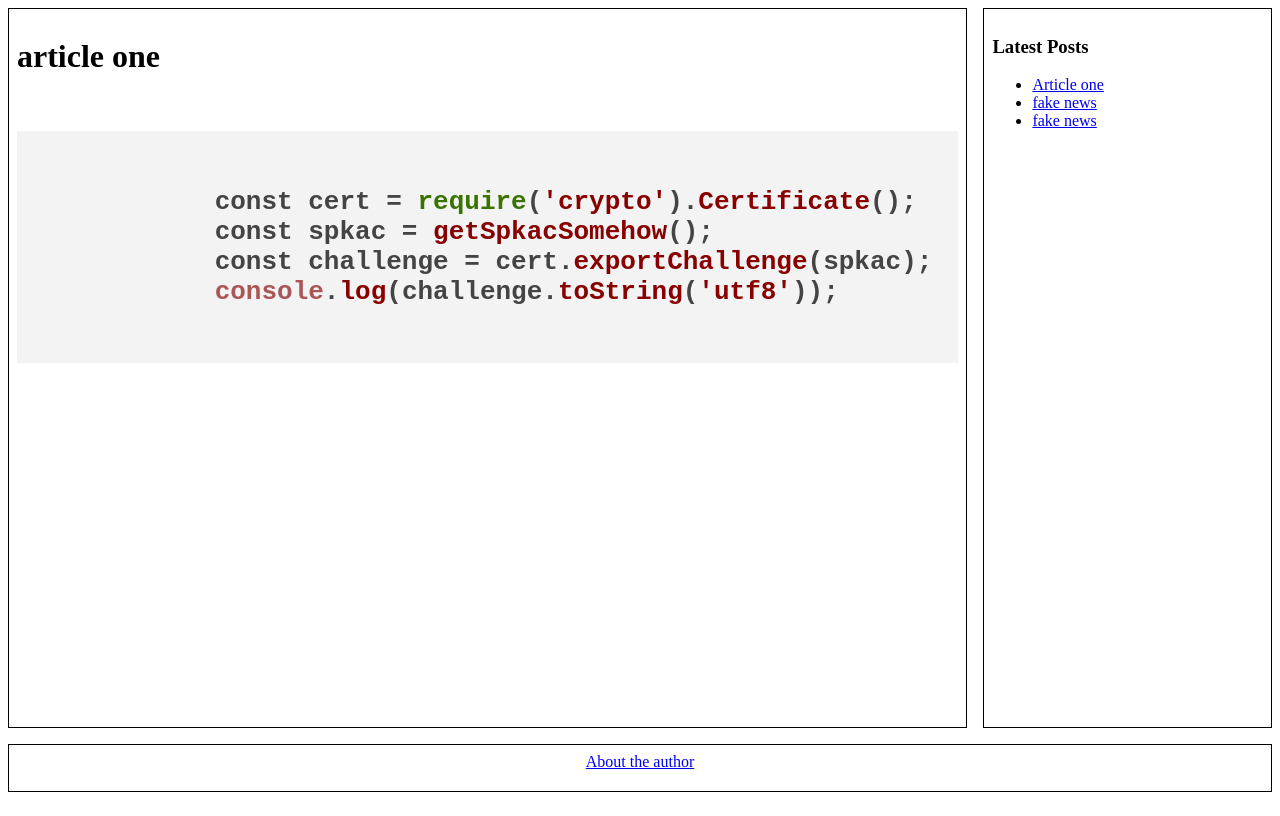
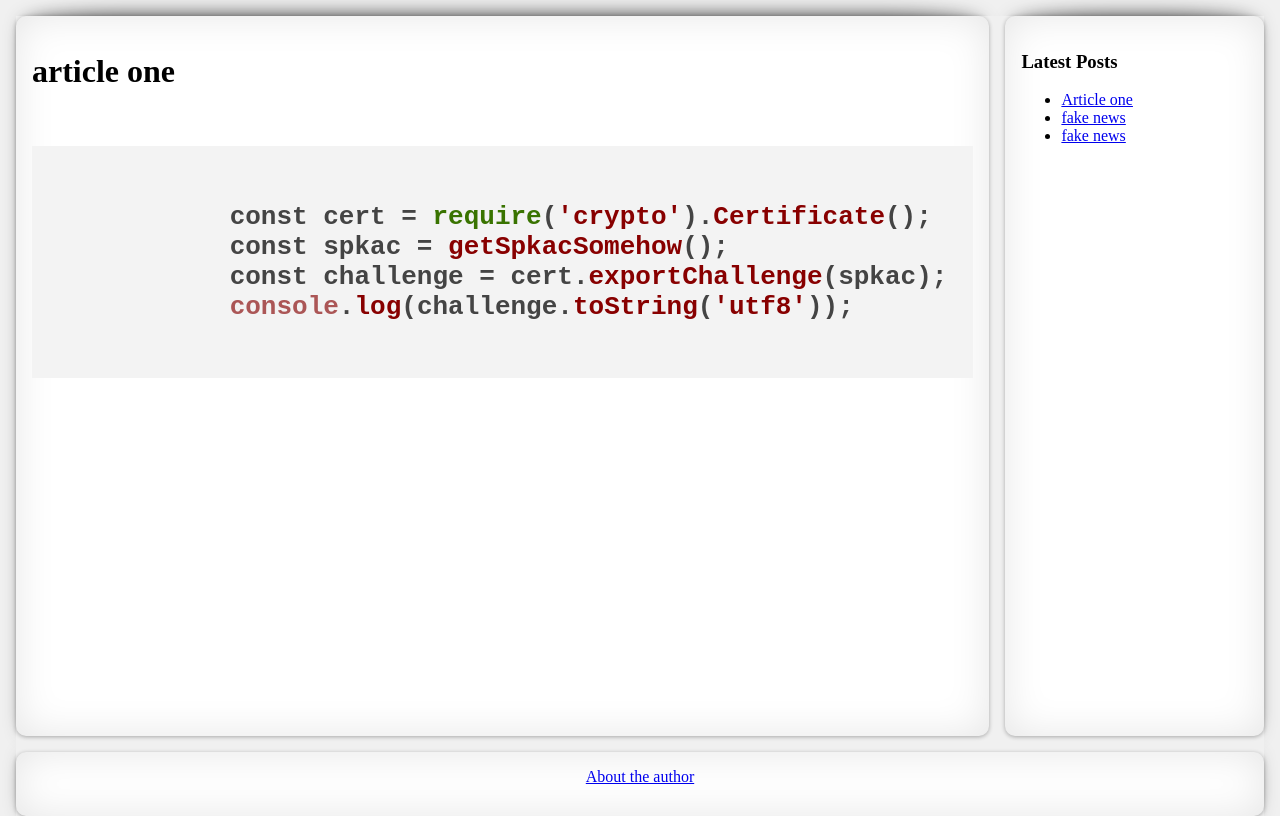
Before and after one commit to iachieve/profile-v2, a plain HTML site: page articles/040520/article.html in a window 1280 px wide. Drawn offline with nearby package versions, Linux system fonts and the light colour scheme.

Commit message:
add blog design

```diff
--- a/articles/040520/article.html
+++ b/articles/040520/article.html
@@ -6,6 +6,7 @@
   <meta name="viewport" content="width=device-width, initial-scale=1.0">
   <title>Document</title>
   <link rel="stylesheet" href="../../common/css/style.css">
+    <link rel="stylesheet" href="../../common/css/shadows.css">
   <link rel="stylesheet" href="//cdnjs.cloudflare.com/ajax/libs/highlight.js/9.18.1/styles/default.min.css">
   <script src="//cdnjs.cloudflare.com/ajax/libs/highlight.js/9.18.1/highlight.min.js"></script>
 
@@ -13,7 +14,7 @@
 
 <body>
   <div class="blog">
-    <main>
+    <main class="column-shadow">
       <h1>article one</<h1>
 
 
@@ -29,12 +30,12 @@
 
 
     </main>
-    <aside>
+    <aside class="column-shadow">
       <h3>Latest Posts</h3>
       <ul id="sidebar">
       </ul>
     </aside>
-    <footer>
+    <footer class="column-shadow">
       <a href="https://iachieve.dev/" target="_blank">About the author</a>
     </footer>
   </div>
@@ -46,8 +47,6 @@
       });
     });
   </script>
-
-
 </body>
 
 </html>
--- /dev/null
+++ b/common/css/shadows.css
@@ -0,0 +1,32 @@
+.column-shadow {
+  position: relative;
+  -webkit-box-shadow: 0 1px 4px rgba(0, 0, 0, 0.3), 0 0 40px rgba(0, 0, 0, 0.1) inset;
+  -moz-box-shadow: 0 1px 4px rgba(0, 0, 0, 0.3), 0 0 40px rgba(0, 0, 0, 0.1) inset;
+  box-shadow: 0 1px 4px rgba(0, 0, 0, 0.3), 0 0 40px rgba(0, 0, 0, 0.1) inset;
+}
+
+.column-shadow:before,
+.column-shadow:after {
+  content: "";
+  position: absolute;
+  z-index: -1;
+  -webkit-box-shadow: 0 0 20px rgba(0, 0, 0, 0.8);
+  -moz-box-shadow: 0 0 20px rgba(0, 0, 0, 0.8);
+  box-shadow: 0 0 20px rgba(0, 0, 0, 0.8);
+  top: 0;
+  bottom: 0;
+  left: 10px;
+  right: 10px;
+  -moz-border-radius: 100px / 10px;
+  border-radius: 100px / 10px;
+}
+
+.column-shadow:after {
+  right: 10px;
+  left: auto;
+  -webkit-transform: skew(8deg) rotate(3deg);
+  -moz-transform: skew(8deg) rotate(3deg);
+  -ms-transform: skew(8deg) rotate(3deg);
+  -o-transform: skew(8deg) rotate(3deg);
+  transform: skew(8deg) rotate(3deg);
+}
--- a/common/css/style.css
+++ b/common/css/style.css
@@ -10,14 +10,17 @@ body {
   height: 100%;
   margin: 0;
   box-sizing: border-box;
+  background-color: rgb(240, 240, 240);
 }
-
+body{
+  margin: 1rem;
+}
 main,
 aside,
 footer {
-  border: 1px solid #000;
-  padding: 0.5rem;
-  margin: 0.5rem;
+  background-color: #fff;
+  padding: 1rem;
+  border-radius: 10px;
 }
 
 .blog {
@@ -25,6 +28,7 @@ footer {
   display: grid;
   grid-template-columns: 2fr 1fr;
   grid-template-rows: 3fr 4rem;
+  grid-gap: 1rem;
   grid-template-areas:
     "main sidebar"
     "footer footer";
```
Also changed, not shown: index.html (+4 -3 lines), 1 other file.
